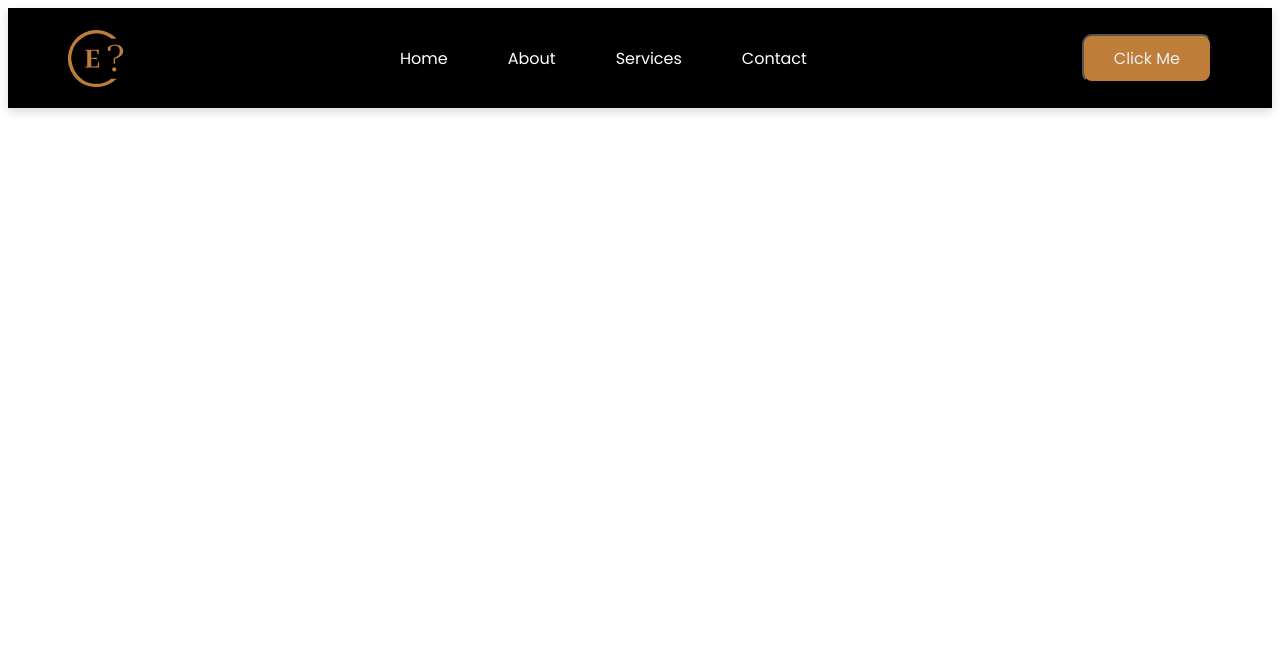
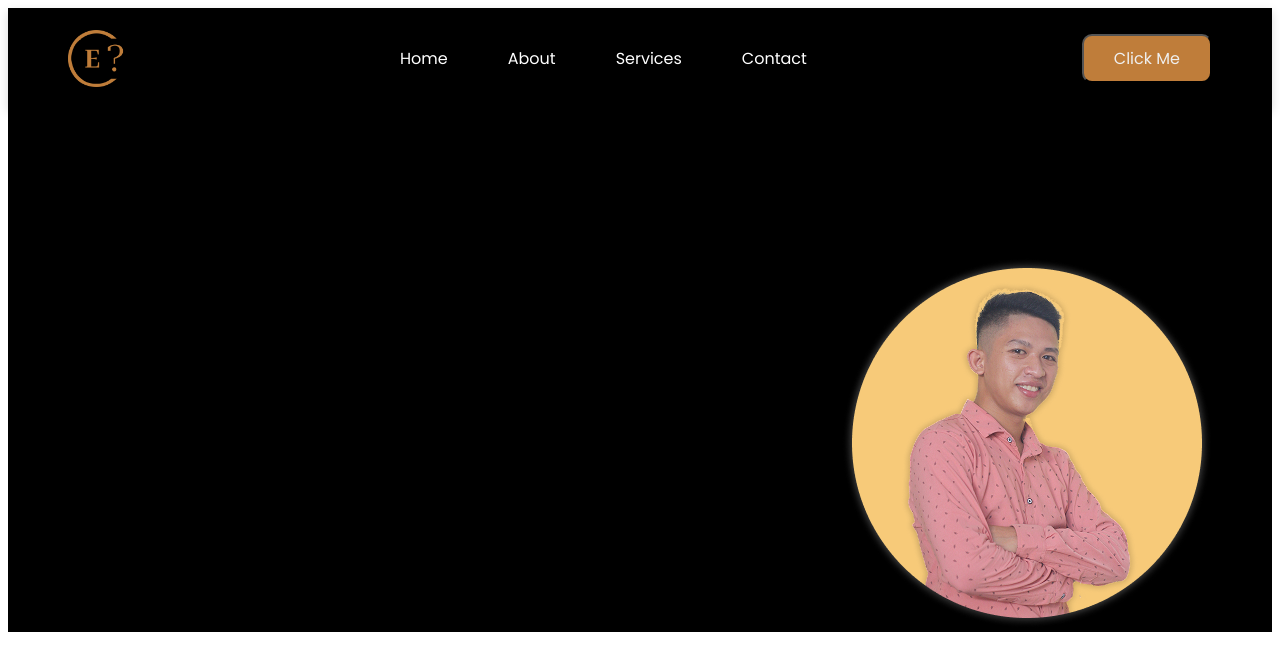
Before and after one commit to eugene-boy/MySite, a plain HTML site: page index.html in a window 1280 px wide. Drawn offline with Linux system fonts and the light colour scheme.

Commit message:
new changes

```diff
--- a/index.html
+++ b/index.html
@@ -19,7 +19,9 @@
         <button class="button">Click Me</button>
     </nav>
     <div class="hero-section">
-
+        <div class="hero-img">
+        <img class="hero-profile" src="eugene-profile.png" alt="profile"/>
+        </div>
     </div>
 </body>
 </html>
--- a/style.css
+++ b/style.css
@@ -15,7 +15,9 @@
     justify-content: space-between;
     font-family: 'Poppins', sans-serif;
     font-size: 1rem;
-    box-shadow: 0 4px 10px rgba(0,0,0,0.15);
+    box-shadow: 0 4px 10px rgba(0, 0, 0, 0.15);
+    position: relative;
+    z-index: 10;
 }
 
 #nav-list{
@@ -78,7 +80,13 @@
      font-size: 1rem;
      cursor: pointer;
 }
-.body{
-    background-color: black;
 
+.hero-section{
+    background-color:black;
 }
+
+.hero-img{
+    text-align: right;
+    padding-top: 150px;
+    padding-right: 60px;
+}
```
Also changed, not shown: eugene-profile.png (added).
